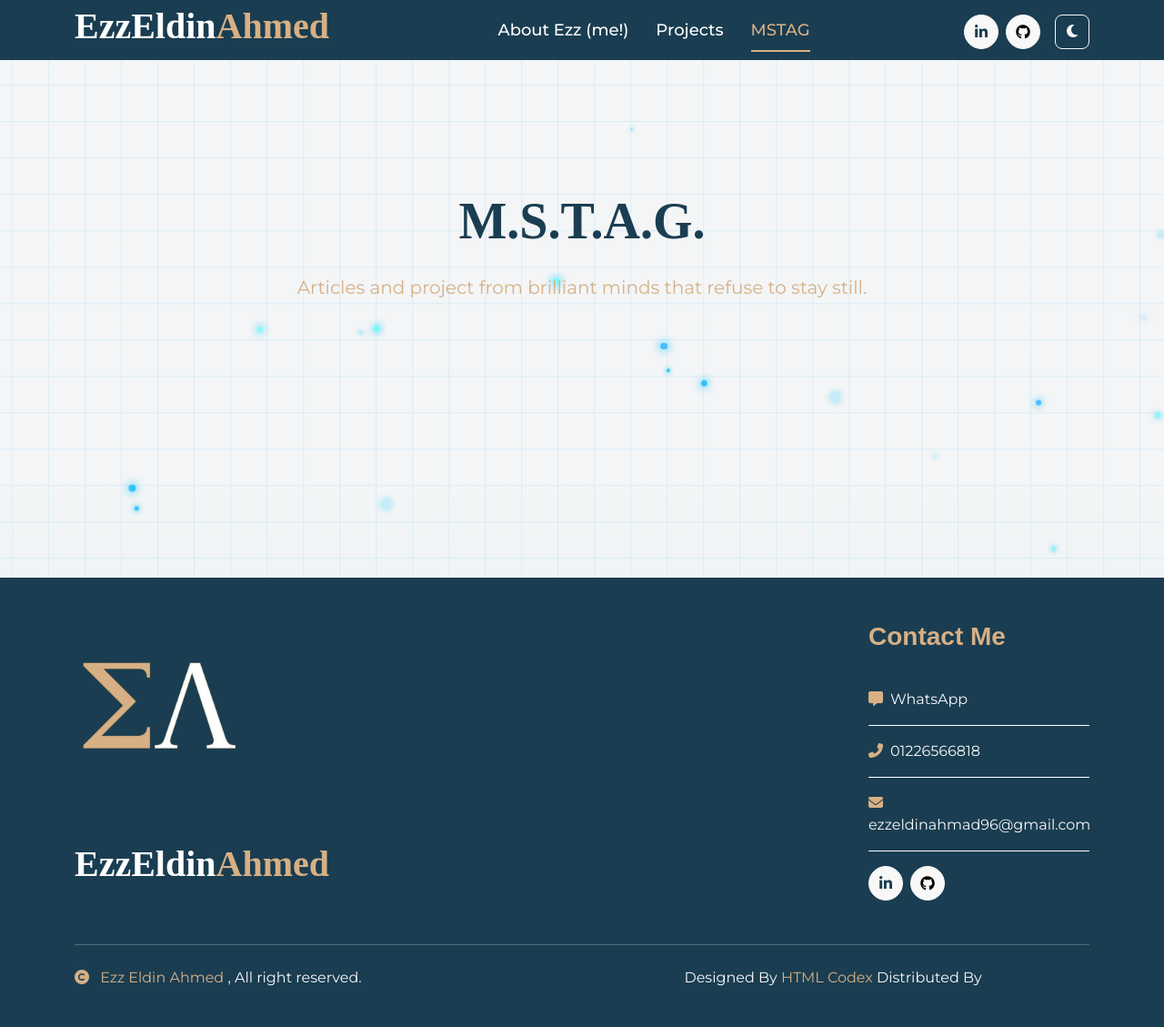
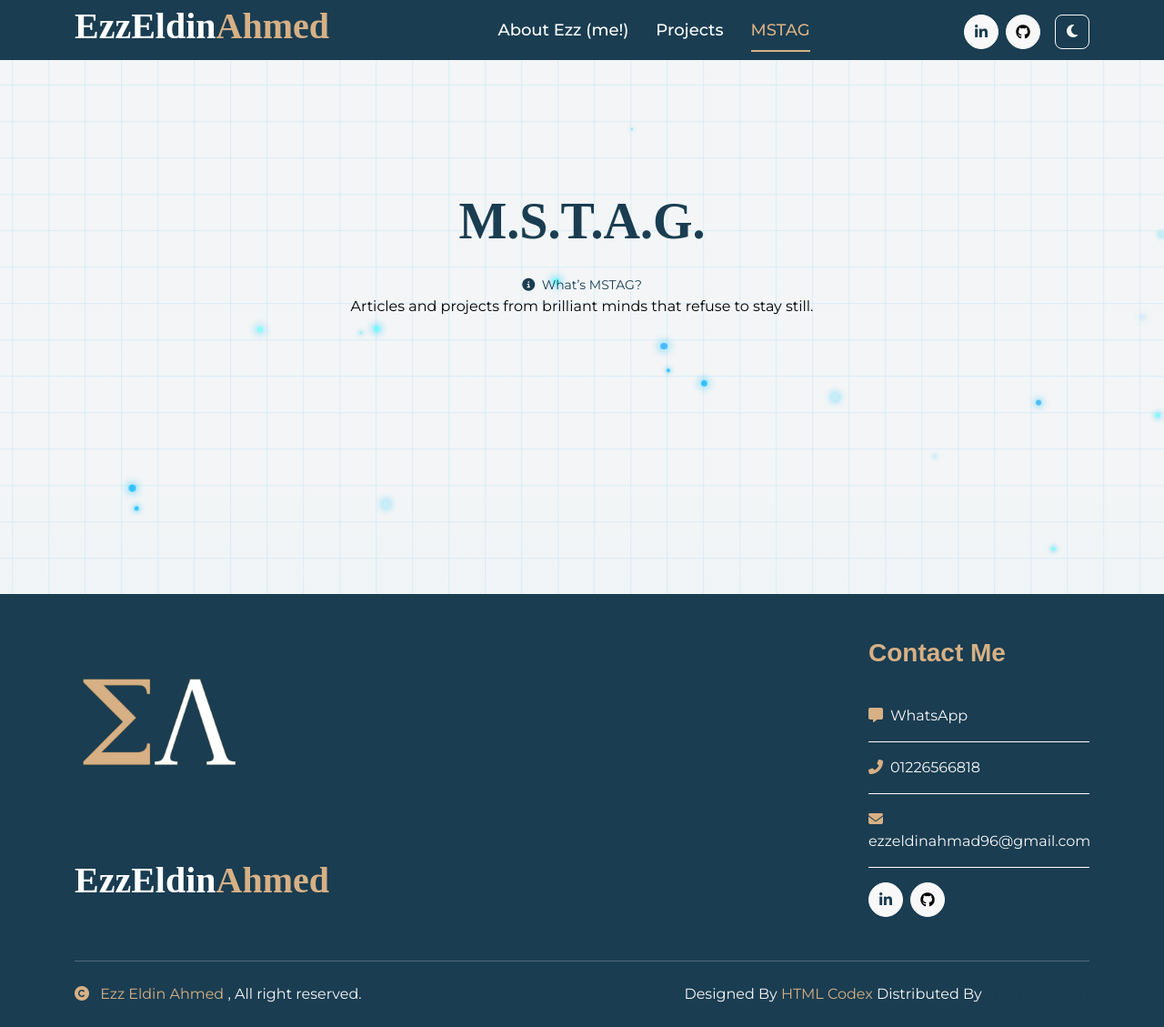
Before and after one commit to Ezzio11/ezz-portfolio, a Django app: page /mstag/ in a window 1280 px wide. Shown: the whole page at 91% size. Before the commit the page ends 1084 px from the top, so only its background shows below. Run offline with Django 5.2, Linux system fonts and the light colour scheme; data that the repository does not hold is empty; some libraries are stand-ins or nearby versions; some web fonts are replaced.

Commit message:
Update mstag.html

```diff
--- a/myapp/templates/mstag.html
+++ b/myapp/templates/mstag.html
@@ -29,8 +29,38 @@
 <!-- Page Header Start -->
 <div class="container-fluid py-5 my-5">
     <div class="container text-center py-5">
-        <h1 class="display-4 text-primary mb-4">M.S.T.A.G.</h1>
-        <p class="fs-5 text-secondary">Articles and project from brilliant minds that refuse to stay still.</p>
+        <h1 class="display-4 mb-4">M.S.T.A.G.</h1>
+        <a
+            class="text-primary d-block mt-2"
+            data-bs-toggle="collapse"
+            href="#mstag-info"
+            role="button"
+            aria-expanded="false"
+            aria-controls="mstag-info"
+        >
+            <small><i class="fas fa-info-circle me-1"></i> What’s MSTAG?</small>
+        </a>
+        <div class="collapse mt-3" id="mstag-info">
+            <div class="alert alert-light border rounded shadow-sm text-start">
+                <p class="mb-0">
+                    <strong>MSTAG</strong> is an invitation. <br><br>
+                    Not to a brand. Not to a movement.
+                    But to a space that honors one thing: <strong>interesting work</strong>.
+                    <br><br>
+                    Essays, games, tools, experiments, football, politics, tech, or something stranger.
+                    If it sparks curiosity, if it refuses to sit still, if it <em>matters</em> to the one who made it —
+                    it belongs here.
+                    <br><br>
+                    This is where half-finished ideas find oxygen.
+                    Where passion beats polish.
+                    Where you build something wild, and we say, <em>“Yes, show us.”</em>
+                    <br><br>
+                    <strong>MSTAG</strong> is for those who think too much, feel too deeply, and make without permission.
+                    And it’s only just getting started.
+                </p>
+            </div>
+        </div>
+        <p class="fs-5y">Articles and projects from brilliant minds that refuse to stay still.</p>
     </div>
 </div>
 <!-- Page Header End -->
@@ -65,7 +95,7 @@
 
                     <h4 class="fw-bold mb-2">{{ article.title }}</h4>
                     <h6 class="text-muted mb-2">By {{ article.author }}</h6>
-                    <p class="text-secondary mb-3">{{ article.description }}</p>
+                    <p class="mb-3">{{ article.description }}</p>
                     <a href="{% url 'article_detail' slug=article.slug %}" class="btn btn-outline-primary rounded-pill">Read More</a>
                 </div>
 
```
